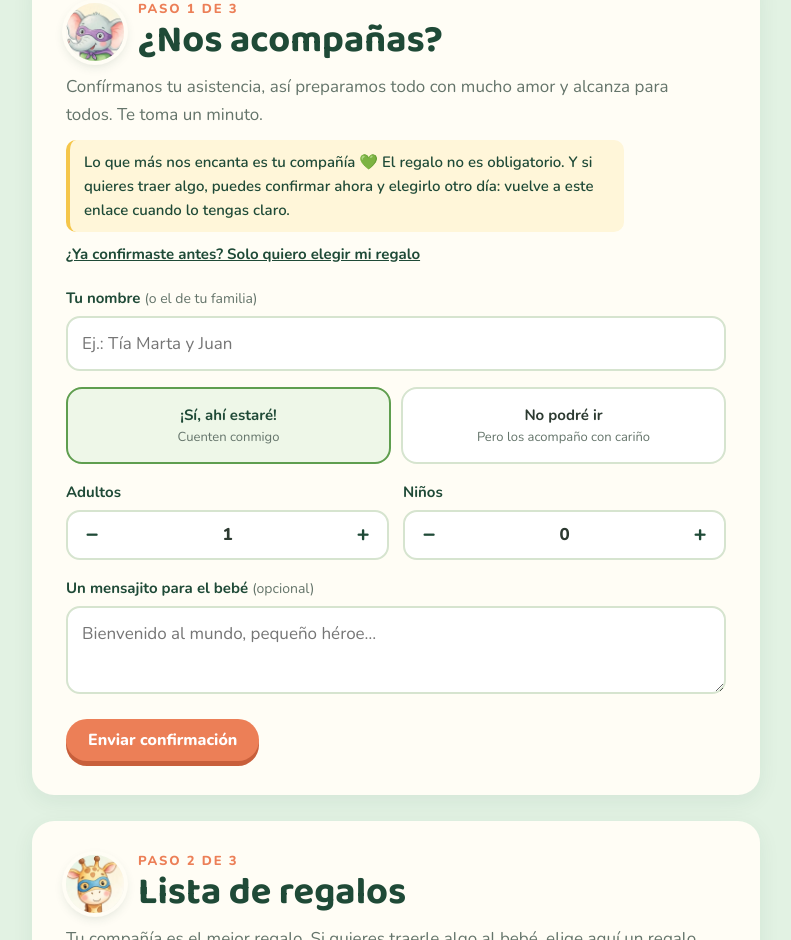
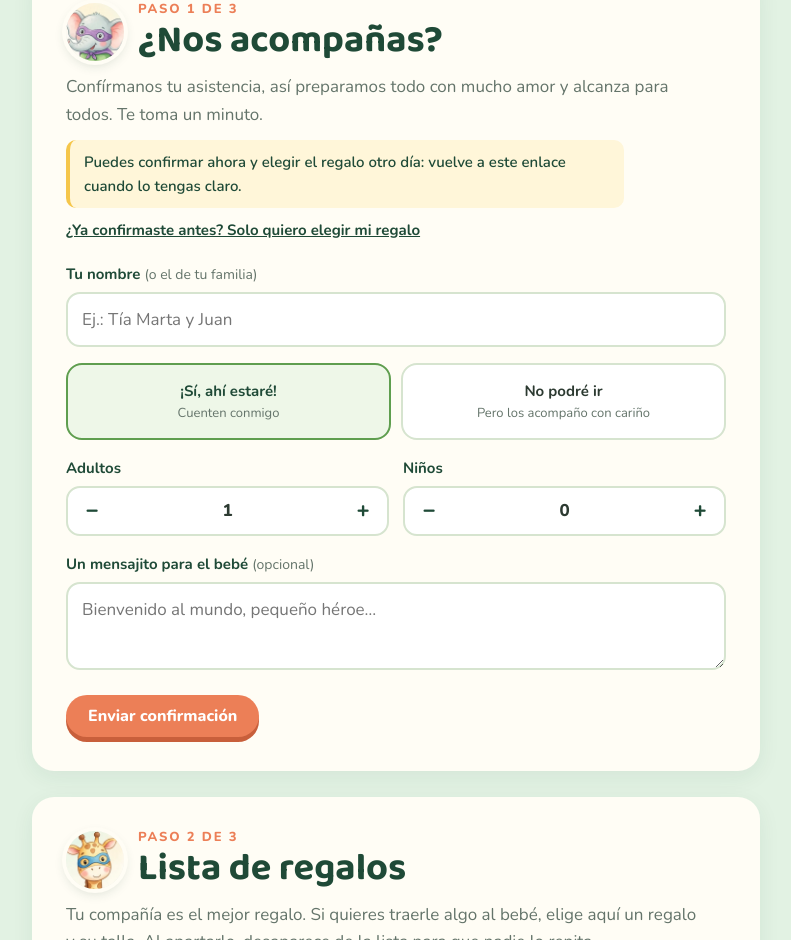
Before and after one commit to Cristian1829/baby-shower-benjamin, a plain HTML site: page index.html in a window 1280 px wide. Shown: the part 1443-2383 px from the top of the page, without its empty margins (244-1035 px from the left). Drawn offline with nearby package versions, Linux system fonts and the light colour scheme; no server answers.

Commit message:
Revertir: nota del paso 1 vuelve al texto anterior
Co-Authored-By: Claude Opus 5.5 <noreply@anthropic.com>

```diff
--- a/index.html
+++ b/index.html
@@ -277,7 +277,7 @@ footer img{width:60px;margin:0 auto}
       <div><div class="step-num">Paso 1 de 3</div><h2>¿Nos acompañas?</h2></div>
     </div>
     <p class="intro">Confírmanos tu asistencia, así preparamos todo con mucho amor y alcanza para todos. Te toma un minuto.</p>
-    <p class="tip-calma">Lo que más nos encanta es tu compañía 💚 El regalo no es obligatorio. Y si quieres traer algo, puedes confirmar ahora y elegirlo otro día: vuelve a este enlace cuando lo tengas claro.</p>
+    <p class="tip-calma">Puedes confirmar ahora y elegir el regalo otro día: vuelve a este enlace cuando lo tengas claro.</p>
     <p class="volver" id="volver-wrap"><button class="btn-link" type="button" id="volver">¿Ya confirmaste antes? Solo quiero elegir mi regalo</button></p>
     <div class="volver-box" id="volver-box" hidden>
       <label for="v-nombre">¿Con qué nombre confirmaste?</label>
```
